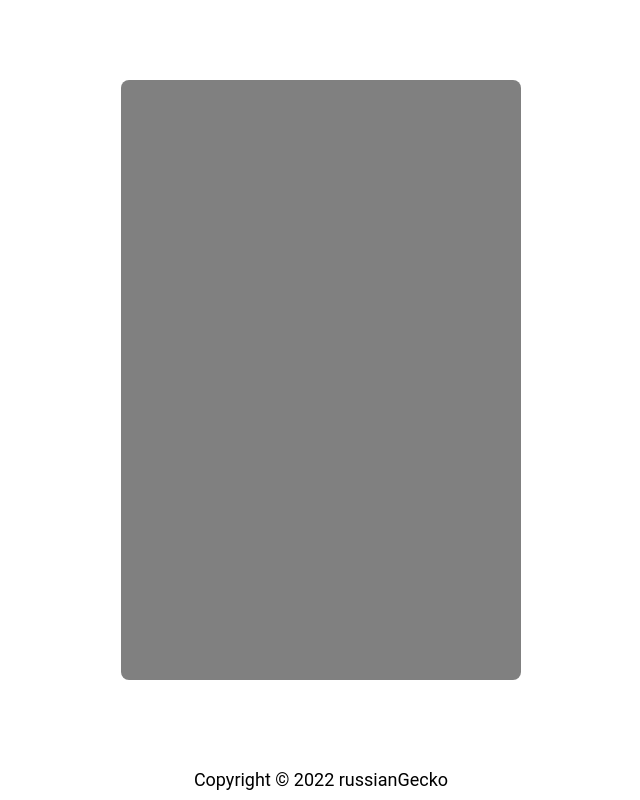
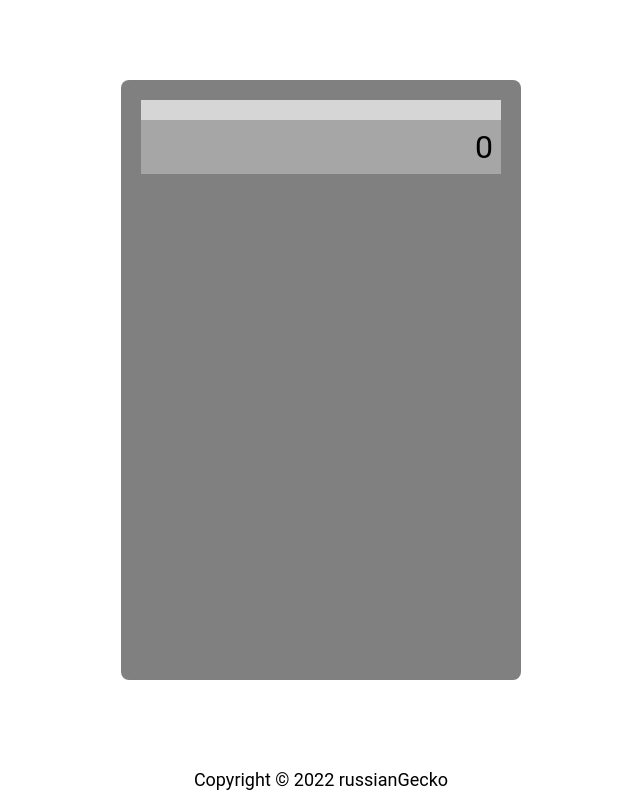
Before and after one commit to mikegecko/calculator, a plain HTML site: page index.html in a window 1280 px wide. Shown: the whole page, without its empty margins (319-959 px from the left). Drawn offline with Linux system fonts and the light colour scheme.

Commit message:
CSS for calculator display

```diff
--- a/index.html
+++ b/index.html
@@ -11,8 +11,13 @@
 <body>
     <main class="main">
         <div class="calculator">
-            <div class="screen"></div>
-            <div class="buttons"></div>
+            <div class="screen">
+                <div class="screen-last"></div>
+                <div class="screen-current">0</div>
+            </div>
+            <div class="buttons">
+
+            </div>
         </div>
     </main>
     <footer class="footer">Copyright © 2022 russianGecko</footer>
--- a/scripts.js
+++ b/scripts.js
@@ -1,5 +1,4 @@
 /*
-
 
 
 
--- a/styles.css
+++ b/styles.css
@@ -17,6 +17,17 @@
     height: 600px;
     border-radius: 8px;
 }
+.screen-last{
+    height: 20px;
+    background-color: rgb(214, 214, 214);
+}
+.screen-current{
+    background-color: rgb(167, 166, 166);
+    font-size: 32px;
+    text-align: right;
+    padding: 8px;
+    overflow-wrap: break-word;
+}
 .footer{
     display: flex;
     justify-content: center;
```
